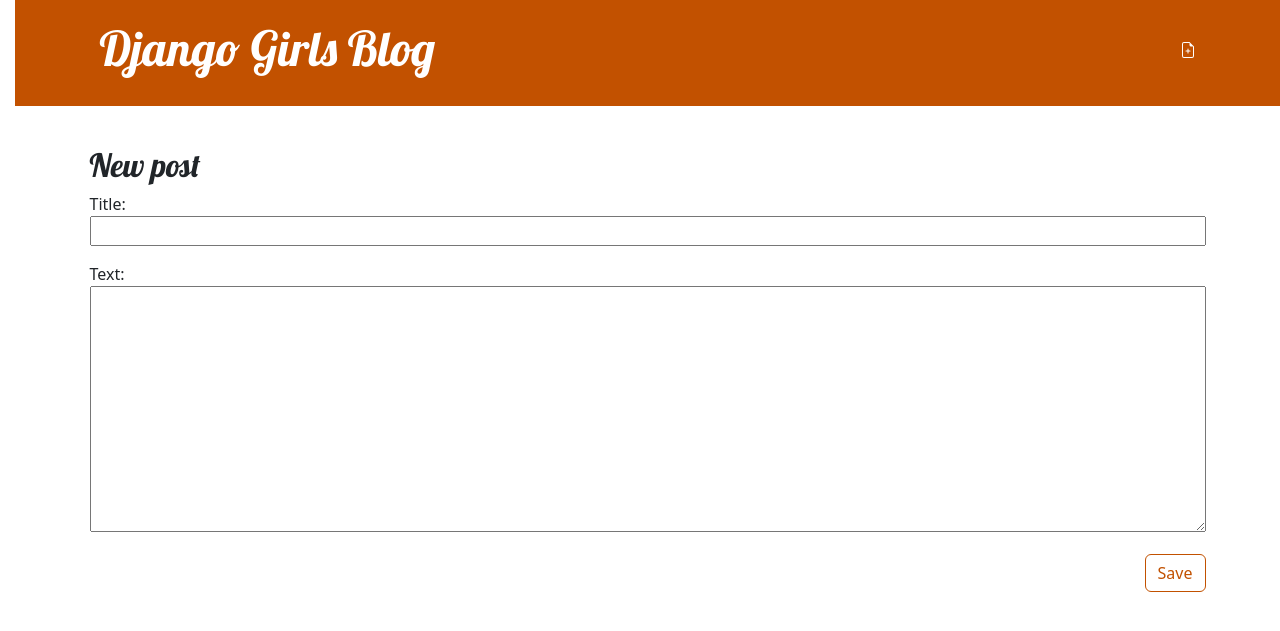
After one commit to spiceyourcode/blog_site, a Django app: page /post/new/ in a window 1280 px wide. The commit adds this page. Shown: the top 631 px of the page. Run offline with Django 5.2, Linux system fonts and the light colour scheme.

Commit message:
AW making chnages in the files  aftr a while

```diff
--- /dev/null
+++ b/blog/forms.py
@@ -0,0 +1,8 @@
+from django import forms
+
+from .models import Post
+
+class PostForm(forms.ModelForm):
+    class Meta:
+        model= Post
+        fields = ('title', 'text')
--- a/blog/templates/blog/base.html
+++ b/blog/templates/blog/base.html
@@ -10,6 +10,9 @@
     <body>
         <header class="page-header">
           <div class="container">
+            <a href="{% url 'post_new' %}" class="top-menu">
+                {% include './icons/file-earmark-plus.svg' %}
+            </a>
               <h1><a href="/">Django Girls Blog</a></h1>
           </div>
         </header>
--- /dev/null
+++ b/blog/templates/blog/post_edit.html
@@ -0,0 +1,9 @@
+{% extends 'blog/base.html' %}
+
+{% block content %}
+    <h2>New post</h2>
+    <form method="POST" class="post-form">{% csrf_token %}
+        {{ form.as_p }}
+        <button type="submit" class="save btn btn-secondary">Save</button>
+    </form>
+{% endblock %}
--- a/blog/urls.py
+++ b/blog/urls.py
@@ -4,4 +4,5 @@
 urlpatterns = [
     path('', views.post_list, name='post_list'),
     path('post/<int:pk>/', views.post_detail, name='post_detail'),
+    path('post/new/', views.post_new, name= 'post_new'),
 ]
--- a/blog/views.py
+++ b/blog/views.py
@@ -2,6 +2,7 @@
 from django.utils import timezone
 from django.http import request
 from .models import Post
+from .forms import PostForm
 
 
 # Create your views here.
@@ -12,3 +13,7 @@
 def post_detail(request, pk):
     post = get_object_or_404(Post, pk=pk)
     return render(request, 'blog/post_detail.html', {'post':post})
+
+def post_new(request):
+    form = PostForm()
+    return render(request, 'blog/post_edit.html', {'form': form})
```
Also changed, not shown: blog/templates/blog/icons/file-earmark-plus.svg (added).
